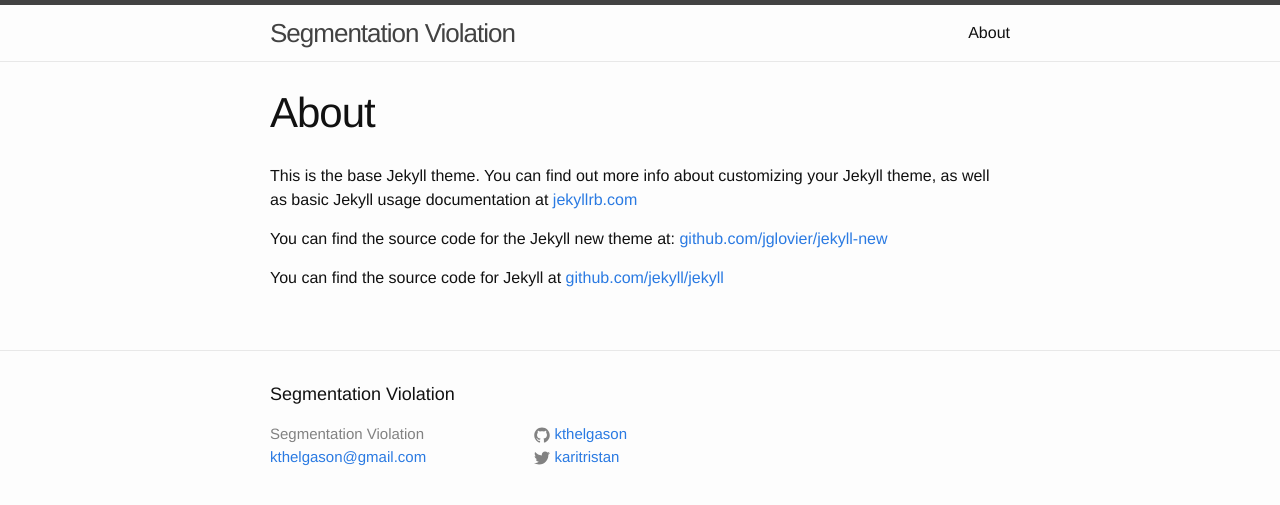
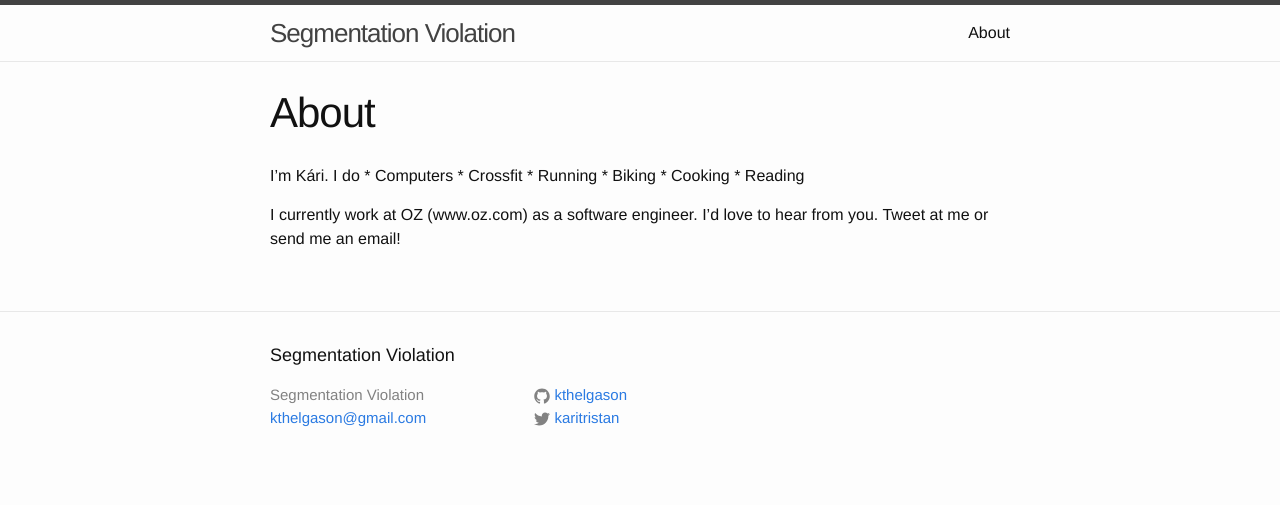
Before and after one commit to kthelgason/blag, a Jekyll site: the page built from about.md, in a window 1280 px wide. Shown: the top 505 px of the page. Built offline with Jekyll 4.4.1, drawn with Linux system fonts in a browser that asks for light colours.

Commit message:
Updated about page

```diff
--- a/about.md
+++ b/about.md
@@ -4,8 +4,13 @@ title: About
 permalink: /about/
 ---
 
-This is the base Jekyll theme. You can find out more info about customizing your Jekyll theme, as well as basic Jekyll usage documentation at [jekyllrb.com](http://jekyllrb.com/)
+I'm Kári. I do
+    * Computers
+    * Crossfit
+    * Running
+    * Biking
+    * Cooking
+    * Reading
 
-You can find the source code for the Jekyll new theme at: [github.com/jglovier/jekyll-new](https://github.com/jglovier/jekyll-new)
-
-You can find the source code for Jekyll at [github.com/jekyll/jekyll](https://github.com/jekyll/jekyll)
+I currently work at OZ (www.oz.com) as a software engineer. I'd love to hear from you.
+Tweet at me or send me an email!
```
